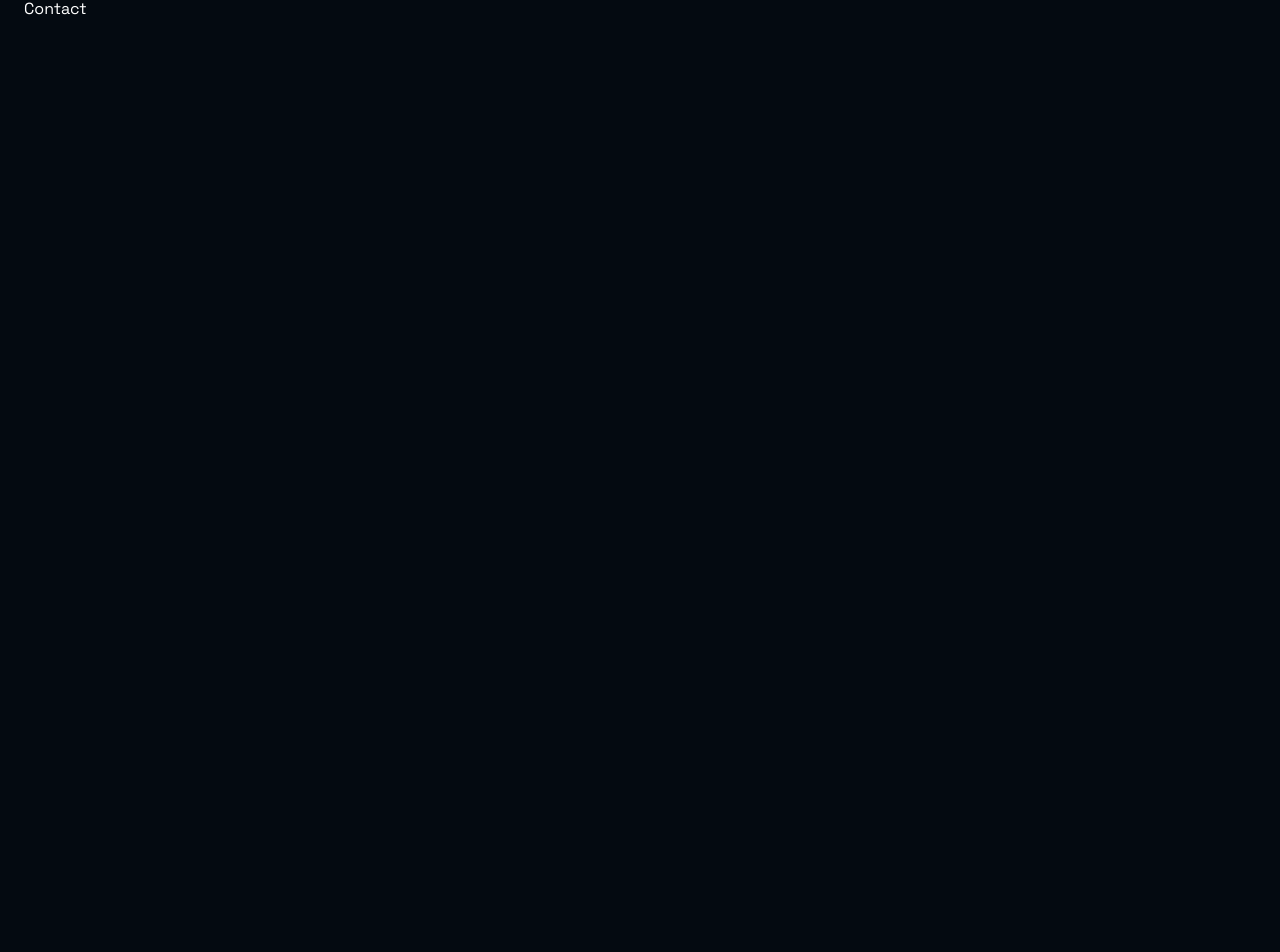
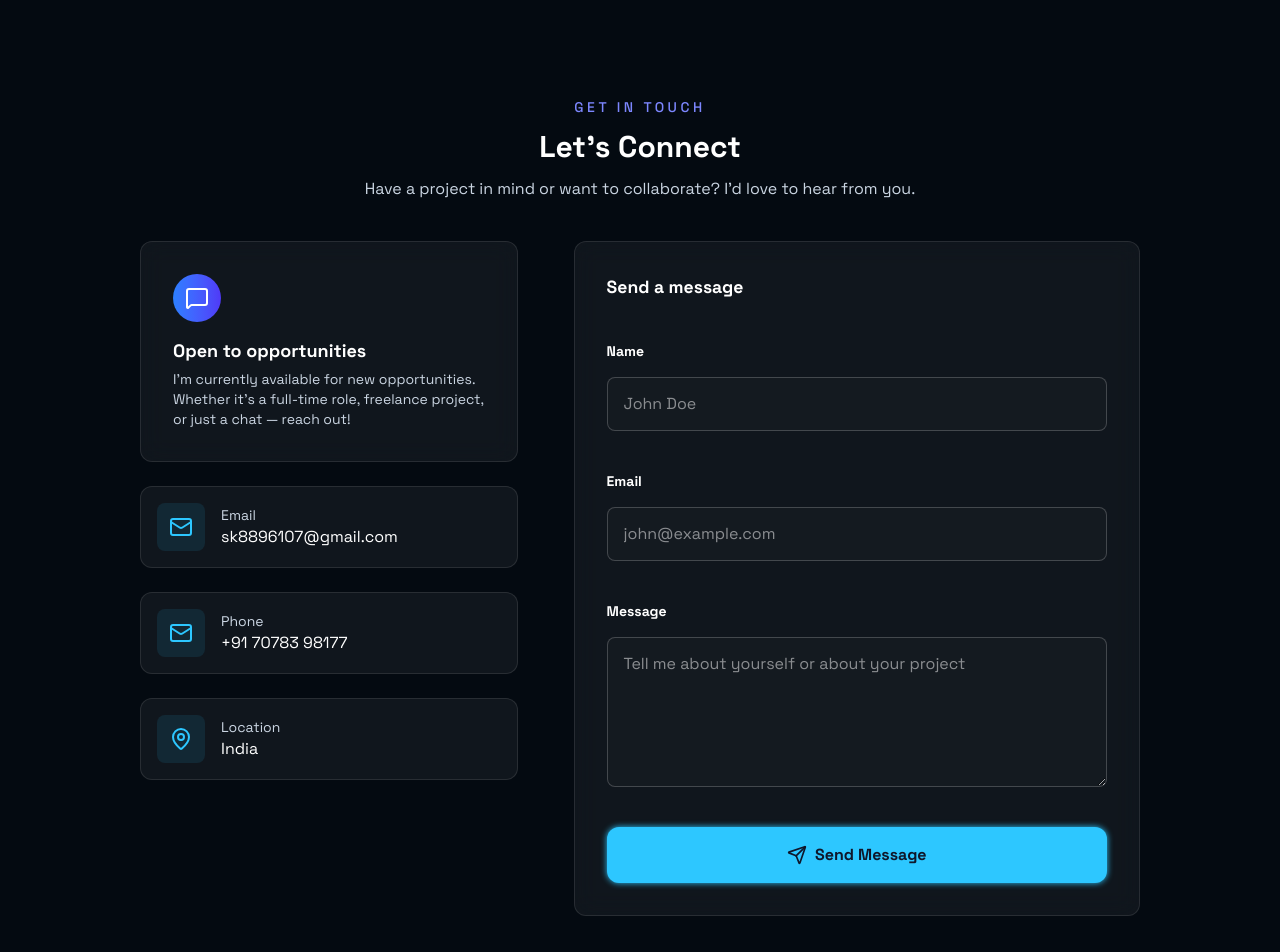
Before and after one commit to ashish-chaudhary01/portfolio, a React (Vite) app: page / in a window 1280 px wide. Shown: the part 2572-3524 px from the top of the page. Before the commit the page ends 3369 px from the top, so only its background shows below. Built offline with nearby package versions, Linux system fonts and the light colour scheme.

Commit message:
Add motion animations to About and Contact sections; update dependencies

```diff
--- a/package.json
+++ b/package.json
@@ -12,6 +12,7 @@
   "dependencies": {
     "@tailwindcss/vite": "^4.3.3",
     "lucide-react": "^1.31.0",
+    "motion": "^14.2.0",
     "react": "^19.2.8",
     "react-dom": "^19.2.8",
     "tailwindcss": "^4.3.3"
--- a/src/section/About.jsx
+++ b/src/section/About.jsx
@@ -1,5 +1,6 @@
 import { Mail, MapPin, User } from "lucide-react";
 import Skills from "../components/Skills";
+import { motion } from "motion/react";
 
 function AboutSection() {
   return (
@@ -10,7 +11,19 @@ function AboutSection() {
       <div className="grid grid-cols-1 md:grid-cols-2 gap-12 md:gap-18 items-center mb-30">
         {/* left container */}
         {/* image part */}
-        <div className="flex justify-center">
+        <motion.div
+          initial={{ opacity: 0, x: -30 }}
+          whileInView={{
+            opacity: 1,
+            x: 0,
+            transition: {
+              duration: 0.6,
+              ease: "easeInOut",
+            },
+          }}
+          viewport={{ once: true }}
+          className="flex justify-center"
+        >
           <div className="w-full max-w-100 aspect-square overflow-hidden p-2 bg-white/5 backdrop-blur-2xl border-2 border-white/10 rounded-2xl">
             <div className="overflow-hidden w-full h-full group rounded-xl">
               <img
@@ -20,11 +33,23 @@ function AboutSection() {
               />
             </div>
           </div>
-        </div>
+        </motion.div>
 
         {/* right container */}
         {/* details part */}
-        <div className="w-full max-w-xl">
+        <motion.div
+          initial={{ opacity: 0, x: 30 }}
+          whileInView={{
+            opacity: 1,
+            x: 0,
+            transition: {
+              duration: 0.6,
+              ease: "easeInOut",
+            },
+          }}
+          viewport={{ once: true }}
+          className="w-full max-w-xl"
+        >
           <h3 className="font-bold text-2xl sm:text-3xl md:text-4xl mb-6">
             Hi, i am{" "}
             <span className="text-transparent bg-clip-text bg-linear-to-r from-[#00d8ff] to-[#8b5cf6]">
@@ -69,7 +94,7 @@ function AboutSection() {
               </div>
             </div>
           </div>
-        </div>
+        </motion.div>
       </div>
       {/* skill card */}
       <Skills />
@@ -78,20 +103,3 @@ function AboutSection() {
 }
 
 export default AboutSection;
-
-// {/* details */}
-// <div className="mt-4 text-md">
-//   <p>
-//     Hi, I’m Ashish Chaudhary, a Computer Science Engineering student
-//     currently pursuing my Diploma in Computer Science and Engineering
-//     from Government Polytechnic Kashipur, Uttarakhand.
-//   </p>
-//   <br />
-//   <p>
-//     I’m passionate about web development and software engineering, and I
-//     enjoy turning ideas into functional, user-friendly web applications.
-//     My journey in development started with learning the fundamentals of
-//     programming and gradually moved towards building real-world projects
-//     using modern web technologies.
-//   </p>
-//   <br />
--- a/src/section/Contact.jsx
+++ b/src/section/Contact.jsx
@@ -1,7 +1,142 @@
+import { Mail, MapPin, MessageSquare, Send } from "lucide-react";
+import { useState } from "react";
+import { motion } from "motion/react";
+
 function ContactSection() {
+  const [formData, setFormData] = useState({
+    name: "",
+    email: "",
+    message: "",
+  });
+
+  const data = [
+    {
+      label: "name",
+      value: formData.name,
+      placeholder: "John Doe",
+      onChange: (e) => setFormData({ ...formData, name: e.target.value }),
+    },
+    {
+      label: "email",
+      value: formData.email,
+      placeholder: "john@example.com",
+      onChange: (e) => setFormData({ ...formData, email: e.target.value }),
+    },
+  ];
+
+  const input =
+    "border border-white/20 bg-white/2 px-4 py-3.5 rounded-lg outline-none focus:ring-1 ring-[#2DC7FF] focus:shadow-[0_0_8px_#2DC7FF]";
   return (
-    <section id="contact" className="min-h-screen">
-      Contact
+    <section id="contact" className="min-h-screen pt-25 pb-25">
+      <div className="text-center mb-10">
+        <p className="uppercase text-indigo-400 font-medium tracking-[0.25em] text-sm mb-3">
+          get in touch
+        </p>
+        <p className="text-xl sm:text-2xl md:text-3xl font-extrabold mb-3">
+          Let's Connect
+        </p>
+        <p className=" text-slate-300">
+          Have a project in mind or want to collaborate? I'd love to hear from
+          you.
+        </p>
+      </div>
+      {/* grid part */}
+      <div className="grid grid-cols-1 md:grid-cols-[1fr_1.5fr] gap-10 sm:gap-14 max-w-250 mx-auto">
+        {/* left container */}
+        <div className="space-y-6">
+          <div className="border border-white/10 bg-white/5 backdrop-blur-md p-8 rounded-xl">
+            <div className="mb-2 text-white bg-linear-to-r from-blue-500 to-indigo-600 p-3 rounded-full inline-block">
+              <MessageSquare />
+            </div>
+            <p className="text-lg font-bold mb-1">Open to opportunities</p>
+            <p className="text-sm text-slate-300">
+              I'm currently available for new opportunities. Whether it's a
+              full-time role, freelance project, or just a chat — reach out!
+            </p>
+          </div>
+          {/* email */}
+          <div className="p-4 rounded-xl border border-white/10 bg-white/5 hover:bg-white/10 duration-100 flex items-center gap-4 sm:col-span-2">
+            <div className="w-12 h-12 rounded-lg bg-[#2DC7FF]/10 text-[#2DC7FF] flex items-center justify-center">
+              <Mail />
+            </div>
+            <div className="overflow-hidden">
+              <p className="text-slate-300 text-sm">Email</p>
+              <p className="text-white text-md">sk8896107@gmail.com</p>
+            </div>
+          </div>
+          {/* phone number */}
+          <div className="p-4 rounded-xl border border-white/10 bg-white/5 hover:bg-white/10 duration-100 flex items-center gap-4 sm:col-span-2">
+            <div className="w-12 h-12 rounded-lg bg-[#2DC7FF]/10 text-[#2DC7FF] flex items-center justify-center">
+              <Mail />
+            </div>
+            <div className="overflow-hidden">
+              <p className="text-slate-300 text-sm">Phone</p>
+              <p className="text-white text-md">+91 70783 98177</p>
+            </div>
+          </div>
+          {/* location */}
+          <div className="p-4 rounded-xl border border-white/10 bg-white/5 hover:bg-white/10 duration-100 flex items-center gap-4">
+            <div className="w-12 h-12 rounded-lg bg-[#2DC7FF]/10 text-[#2DC7FF] flex items-center justify-center">
+              <MapPin />
+            </div>
+            <div className="overflow-hidden">
+              <p className="text-slate-300 text-sm">Location</p>
+              <p className="text-white text-md">India</p>
+            </div>
+          </div>
+          {/* links */}
+        </div>
+
+        {/* right container */}
+        <motiondiv className="rounded-xl bg-white/5 backdrop-blur-md p-8 border border-white/10">
+          <h2 className="text-[1.1rem] font-bold mb-10">Send a message</h2>
+
+          <form action="#" className="flex flex-col gap-10">
+            {data.map((inputs, idx) => (
+              <div className="flex flex-col gap-4" key={idx}>
+                <label
+                  className="text-sm font-bold capitalize"
+                  htmlFor={inputs.label}
+                >
+                  {inputs.label}
+                </label>
+                <input
+                  type={inputs.label === "name" ? "text" : "email"}
+                  name={inputs.label}
+                  id={inputs.label}
+                  value={inputs.value}
+                  onChange={inputs.onChange}
+                  placeholder={inputs.placeholder}
+                  required
+                  className={input}
+                />
+              </div>
+            ))}
+            <div className="flex flex-col gap-4">
+              <label className="text-sm font-bold capitalize" htmlFor="message">
+                Message
+              </label>
+              <textarea
+                name="message"
+                id="message"
+                rows={5}
+                className={input}
+                placeholder="Tell me about yourself or about your project"
+              ></textarea>
+            </div>
+            {/* button */}
+            <button
+              type="submit"
+              className="py-4 rounded-xl bg-[#2DC7FF] text-slate-900 font-bold flex gap-2 items-center justify-center cursor-pointer hover:-translate-y-1.5 duration-200 shadow-[0_0_6px_#2DC7FF] "
+            >
+              <span>
+                <Send size={20} />
+              </span>
+              <span>Send Message</span>
+            </button>
+          </form>
+        </motiondiv>
+      </div>
     </section>
   );
 }
```
Also changed, not shown: 1 other file (tests, documents, lock files or other folders).
